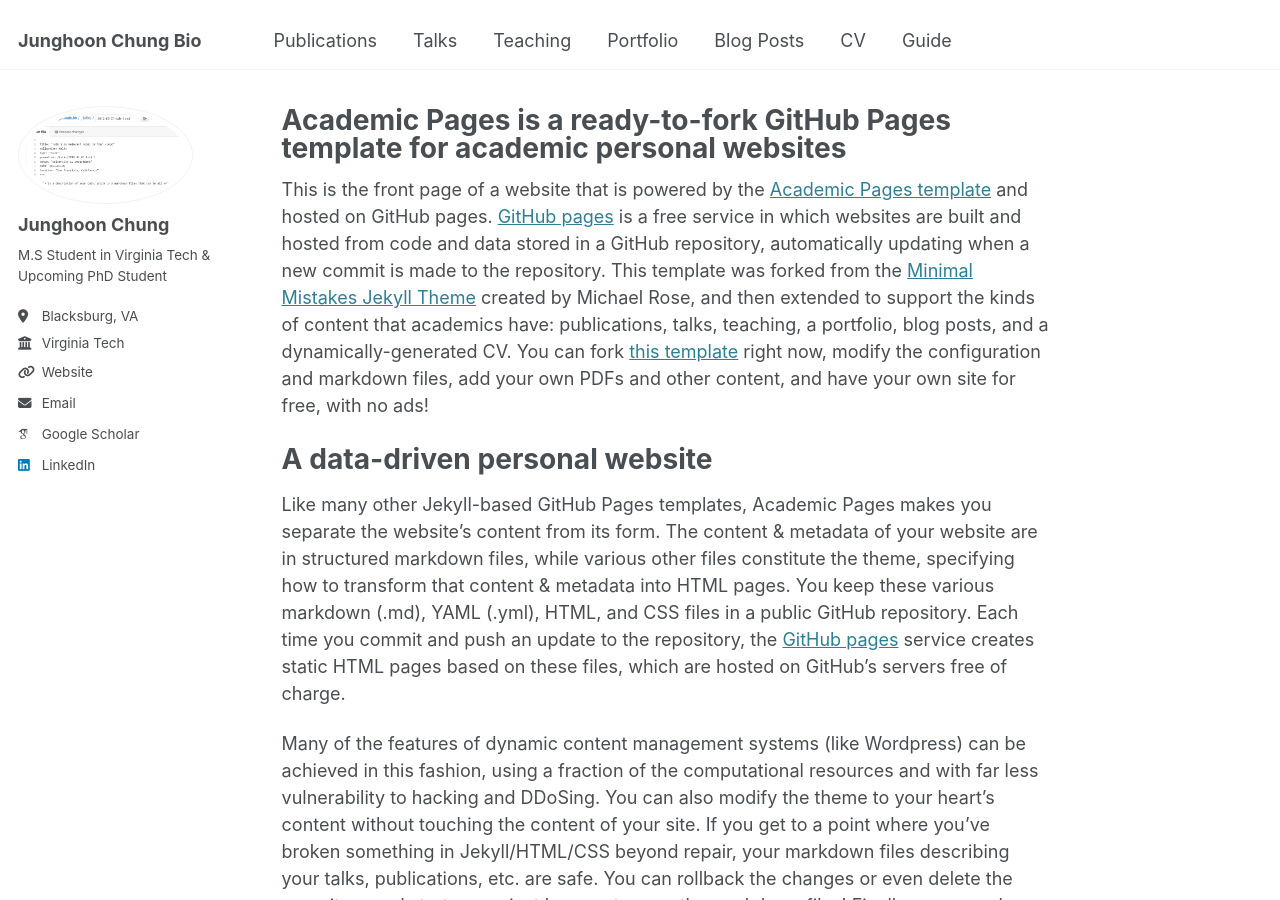
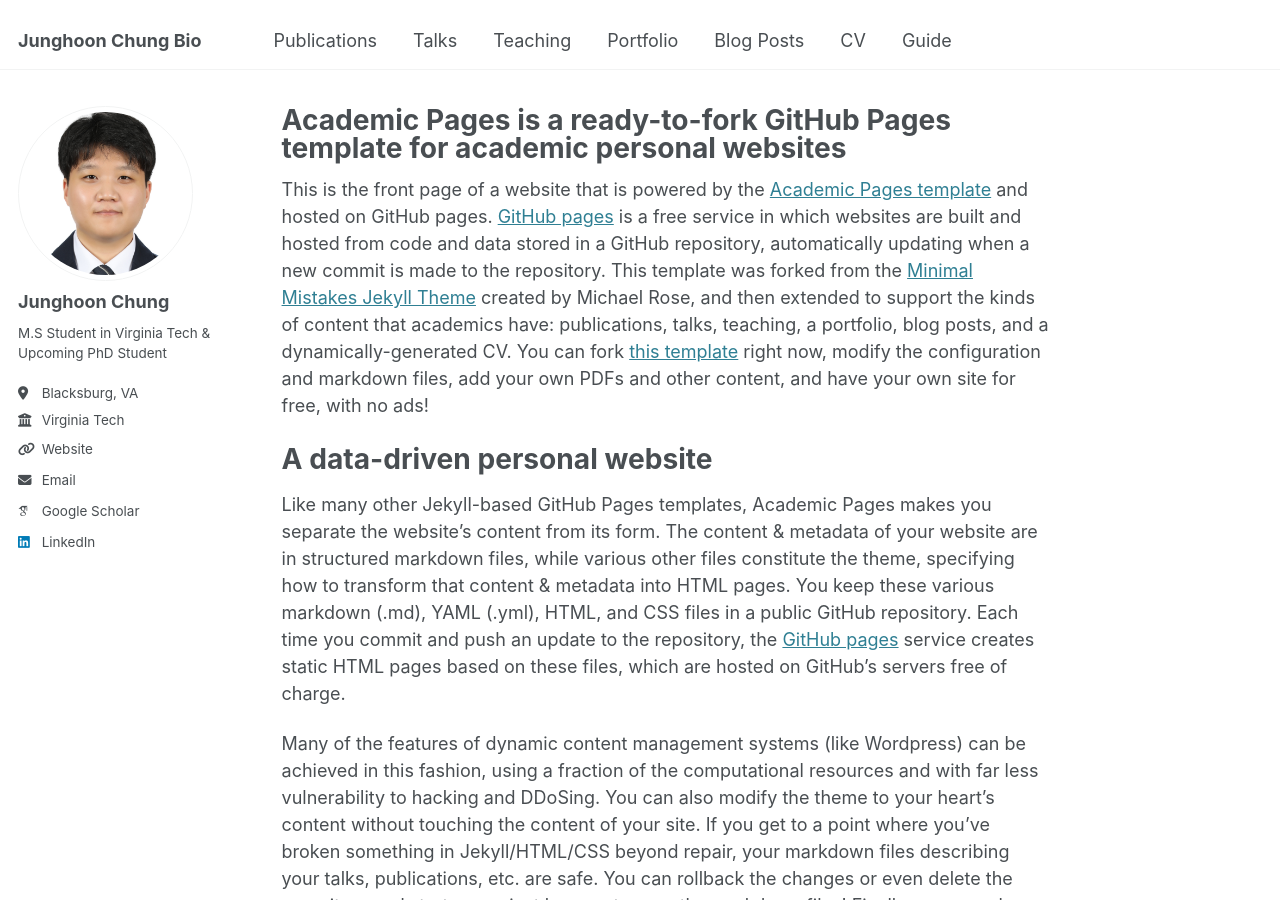
Before and after one commit to Junghoon-Chung/Junghoon-Chung.github.io, a Jekyll site: the page built from _pages/about.md, in a window 1280 px wide and 900 px high. Built offline with Jekyll 4.4.1, drawn with Linux system fonts in a browser that asks for light colours; some web fonts are replaced.

Commit message:
Update _config.yml

```diff
--- a/_config.yml
+++ b/_config.yml
@@ -22,7 +22,7 @@ repository               : "academicpages/academicpages.github.io"
 #               Additional customization can be done by editing /_includes/author-profile.html
 author:
   # Biographic information
-  avatar           : "editing-talk.png"
+  avatar           : "IMG_4566.JPG"
   name             : "Junghoon Chung"
   pronouns         : # example: "she/her"
   bio              : "M.S Student in Virginia Tech & Upcoming PhD Student"
```
